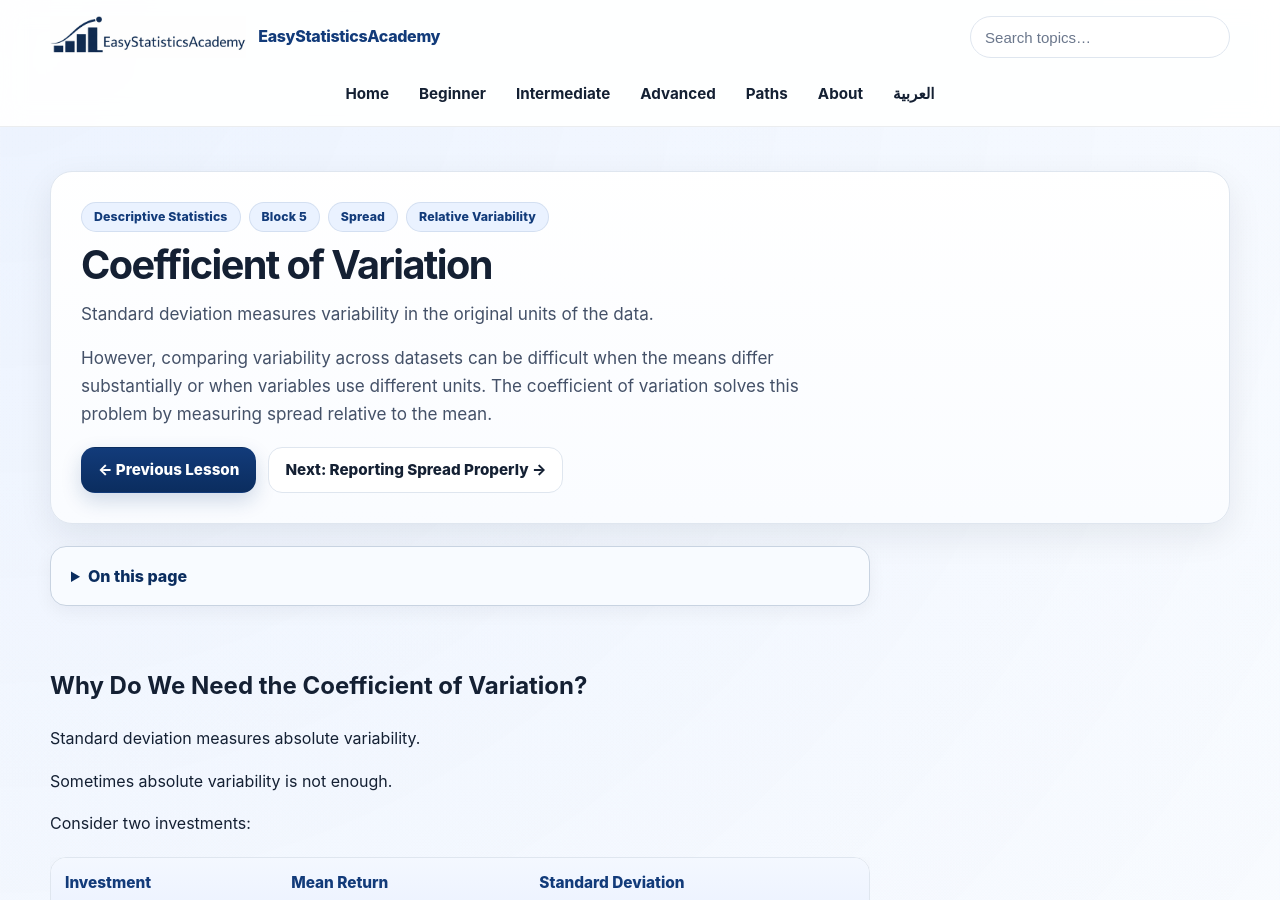
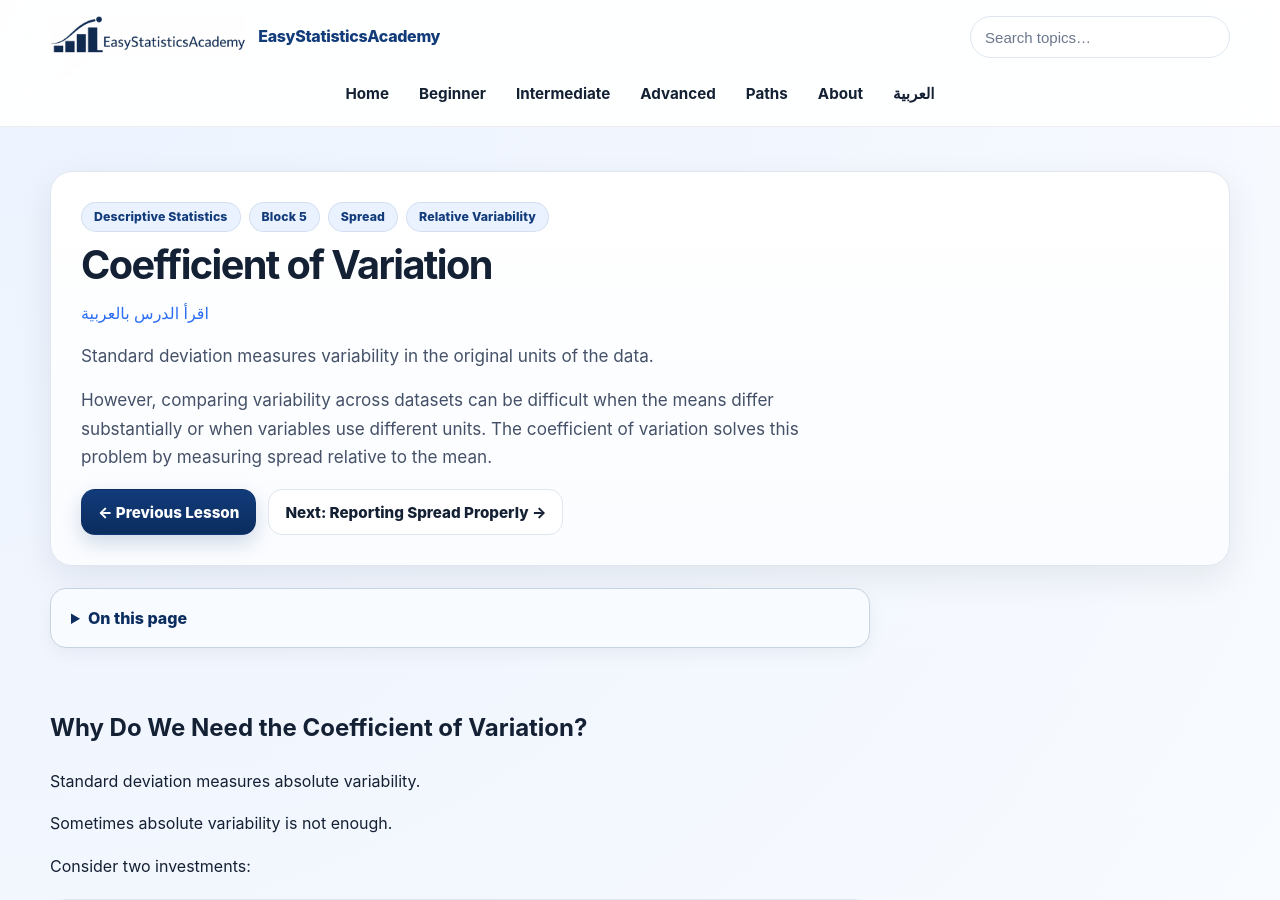
Before and after one commit to ammar-homaida-statistics/easystatisticsacademy, a Jekyll site: the page built from descriptive/spread/coefficient-of-variation/index.md, in a window 1280 px wide and 900 px high. Built offline with Jekyll 4.4.1, drawn with Linux system fonts in a browser that asks for light colours.

Commit message:
Add reciprocal Arabic CV routing, bilingual metadata and lesson navigation

```diff
--- a/descriptive/spread/coefficient-of-variation/index.md
+++ b/descriptive/spread/coefficient-of-variation/index.md
@@ -40,6 +41,7 @@
     </div>
 
     <h1>Coefficient of Variation</h1>
+    <p><a href="/ar/descriptive/spread/coefficient-of-variation/" lang="ar" dir="rtl">اقرأ الدرس بالعربية</a></p>
 
     <p class="lead">
       Standard deviation measures variability in the original units of the data.
```
Also changed, not shown: other parts of descriptive/spread/coefficient-of-variation/index.md (+1 -0 lines).
